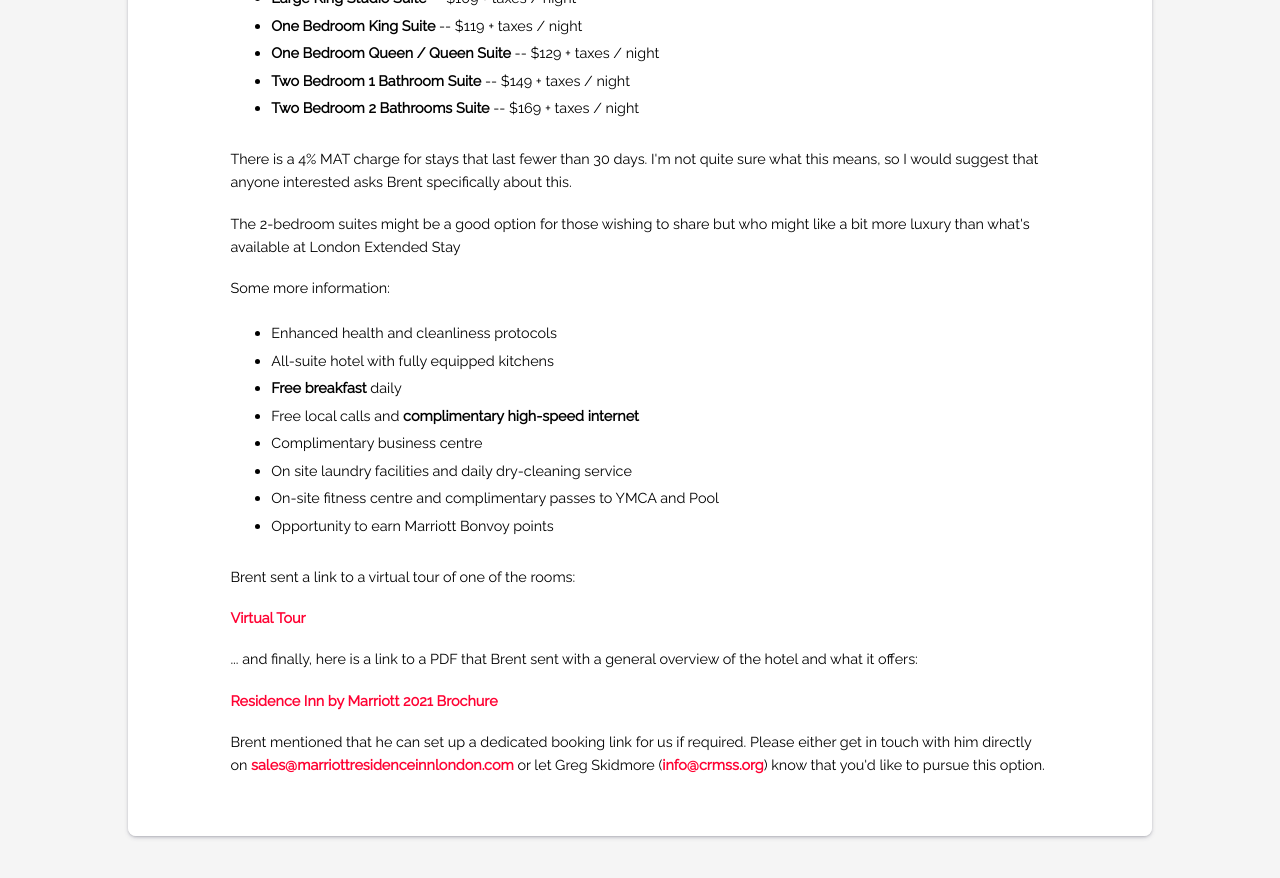
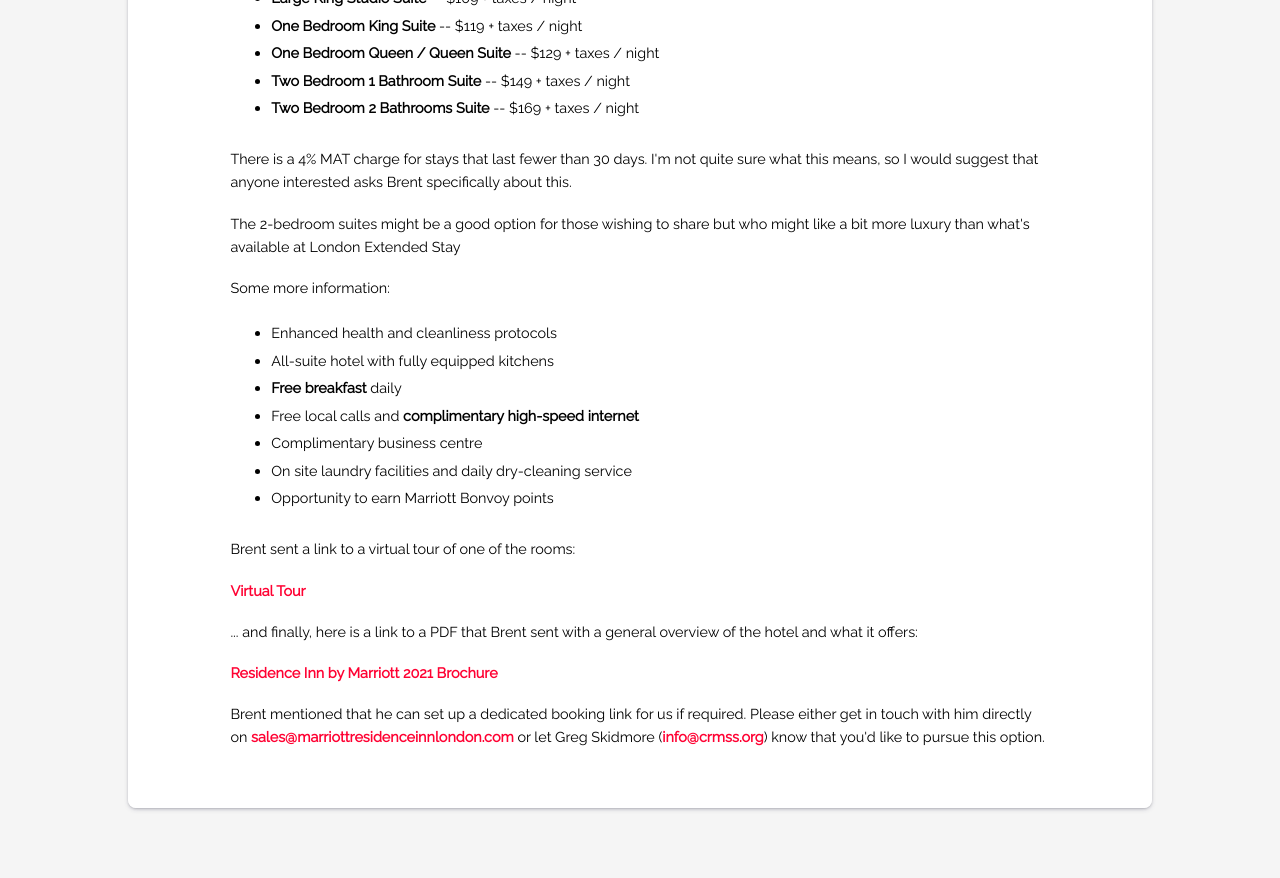
Before and after one commit to gregskidmore/crmss, a Jekyll site: the page built from accommodation.html, in a window 1280 px wide and 900 px high, scrolled down 2037 px. Shown: the top 878 px of the window. Built offline with Jekyll 4.4.1, drawn with Linux system fonts in a browser that asks for light colours.

Commit message:
removed ymca from accommodation

```diff
--- a/accommodation.html
+++ b/accommodation.html
@@ -109,7 +109,6 @@
   <li>Free local calls and <b>complimentary high-speed internet</b></li>
   <li>Complimentary business centre</li>
   <li>On site laundry facilities and daily dry-cleaning service</li>
-  <li>On-site fitness centre and complimentary passes to YMCA and Pool</li>
   <li>Opportunity to earn Marriott Bonvoy points</li>
 </ul>
 
```
Also changed, not shown: 1 other file.
